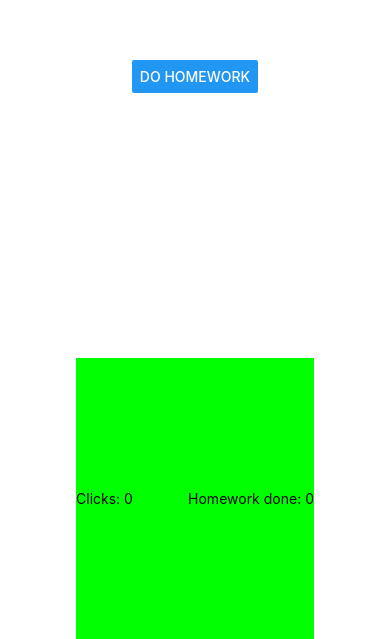
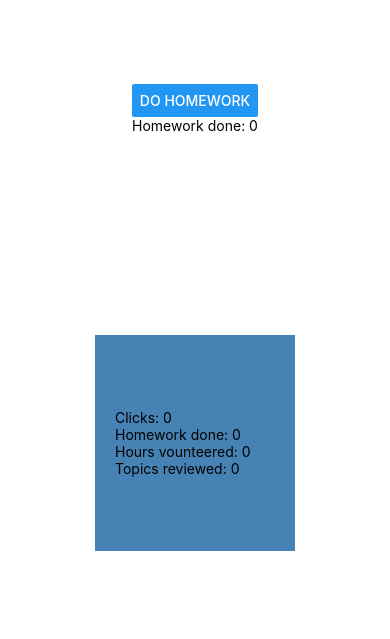
Before and after one commit to curiousdragon/button-life, a React Native app: screen / in a window 390 px wide. Shown: the part 205-844 px from the top of the page. Built offline with nearby package versions, Linux system fonts and the light colour scheme.

Commit message:
Added study button, split handlePress into 3 methods, created new containerButton style, buttons shift to make space for one another (still center justified), multiple counters

```diff
--- a/App.js
+++ b/App.js
@@ -4,7 +4,11 @@ import { StyleSheet, Text, View, Button } from 'react-native';
 export default class App extends React.Component {
   state = {
     counter: 0,
+    counterHw: 0,
+    counterService: 0,
+    counterStudy: 0,
     hwFirstWeek: false,
+    serFirstWeek: false,
   };
 
   render() {
@@ -13,47 +17,149 @@ export default class App extends React.Component {
       {(() => {
         if (!this.state.hwFirstWeek) {
           return (
-            <View style={styles.container}>
+            <View style={styles.containerButton}>
               <Button title="Do homework"
-                onPress={this._handlePress.bind(this)}
+                onPress={this._handlePressHw.bind(this)}
                 style={styles.button}>
               </Button>
+              <Text>
+                Homework done: {this.state.counterHw}
+              </Text>
+            </View>
+          );
+        } else if(!this.state.serFirstWeek) {
+          return (
+            <View style={styles.containerButton}>
+              <View style={styles.containerButton}>
+              <Button title="Do community service"
+                onPress={this._handlePressSer.bind(this)}
+                style={styles.button}>
+              </Button>
+              <Text>
+                Hours vounteered: {this.state.counterService}
+              </Text>
+              </View>
+
+              <View style={styles.containerButton}>
+              <Button title="Do homework"
+                onPress={this._handlePressHw.bind(this)}
+                style={styles.button}>
+              </Button>
+              <Text>
+                Homework done: {this.state.counterHw}
+              </Text>
+              </View>
             </View>
           );
         } else {
           return (
-            <View style={styles.container}>
-              <Button title="Do community service"
-                onPress={this._handlePress.bind(this)}
+            <View style={styles.containerButton}>
+              <View style={styles.containerButton}>
+              <Button title="Study for tests"
+                onPress={this._handlePressStu.bind(this)}
                 style={styles.button}>
               </Button>
+              <Text>
+                Topics reviewed: {this.state.counterStudy}
+              </Text>
+              </View>
+
+              <View style={styles.containerButton}>
+              <Button title="Do community service"
+                onPress={this._handlePressSer.bind(this)}
+                style={styles.button}>
+              </Button>
+              <Text>
+                Hours vounteered: {this.state.counterService}
+              </Text>
+              </View>
+
+              <View style={styles.containerButton}>
+              <Button title="Do homework"
+                onPress={this._handlePressHw.bind(this)}
+                style={styles.button}>
+              </Button>
+              <Text>
+                Homework done: {this.state.counterHw}
+              </Text>
+              </View>
             </View>
           );
         }
       })()}
+
         <View style={styles.clickCounter}>
-        <Text>
-          Clicks: {this.state.counter}              Homework done: {this.state.counter}
-        </Text>
+          <Text>
+            Clicks: {this.state.counter}
+          </Text>
+          <Text>
+            Homework done: {this.state.counterHw}
+          </Text>
+
+          <Text>
+            Hours vounteered: {this.state.counterService}
+          </Text>
+          <Text>
+            Topics reviewed: {this.state.counterStudy}
+          </Text>
+
         </View>
       </View>
     );
   }
 
-  _handlePress(event) {
+
+  _handlePressHw(event) {
     this.setState({
       counter: this.state.counter + 1
     });
+
+    this.setState({
+      counterHw: this.state.counterHw + 1
+    });
+
     console.log('Pressed', this.state.counter);
 
-    if(this.state.counter==4) {
+    if(this.state.counterHw==4) {
       this.setState({
         hwFirstWeek: true
       })
     }
+  }
 
+  _handlePressSer(event) {
+    this.setState({
+      counter: this.state.counter + 1
+    });
+
+    this.setState({
+      counterService: this.state.counterService + 1
+    });
+
+    console.log('Pressed', this.state.counter);
+
+    if(this.state.counterService==4) {
+      this.setState({
+        serFirstWeek: true
+      });
+    }
   }
+
+  _handlePressStu(event) {
+    this.setState({
+      counter: this.state.counter + 1
+    });
+
+    this.setState({
+      counterStudy: this.state.counterStudy + 1
+    });
+
+    console.log('Pressed', this.state.counter);
+  }
+
 }
+
+
 
 //justifyContent = vertically
 //  flex-start = top
@@ -72,11 +178,22 @@ const styles = StyleSheet.create({
     alignItems: 'center',
     justifyContent: 'center',
   },
-  clickCounter: {
+  containerButton: {
     flex: 0.5,
-    backgroundColor: '#0f0',
+    flexDirection: 'column',
+    backgroundColor: '#fff',
     alignItems: 'center',
     justifyContent: 'center',
+    margin: 50,
+  },
+  clickCounter: {
+    flex: 0.25,
+    flexDirection: 'column',
+    backgroundColor: 'steelblue',
+    alignItems: 'flex-start',
+    justifyContent: 'center',
+    width: 200,
+    padding: 20,
   },
   button: {
     backgroundColor: '#f00',
```
